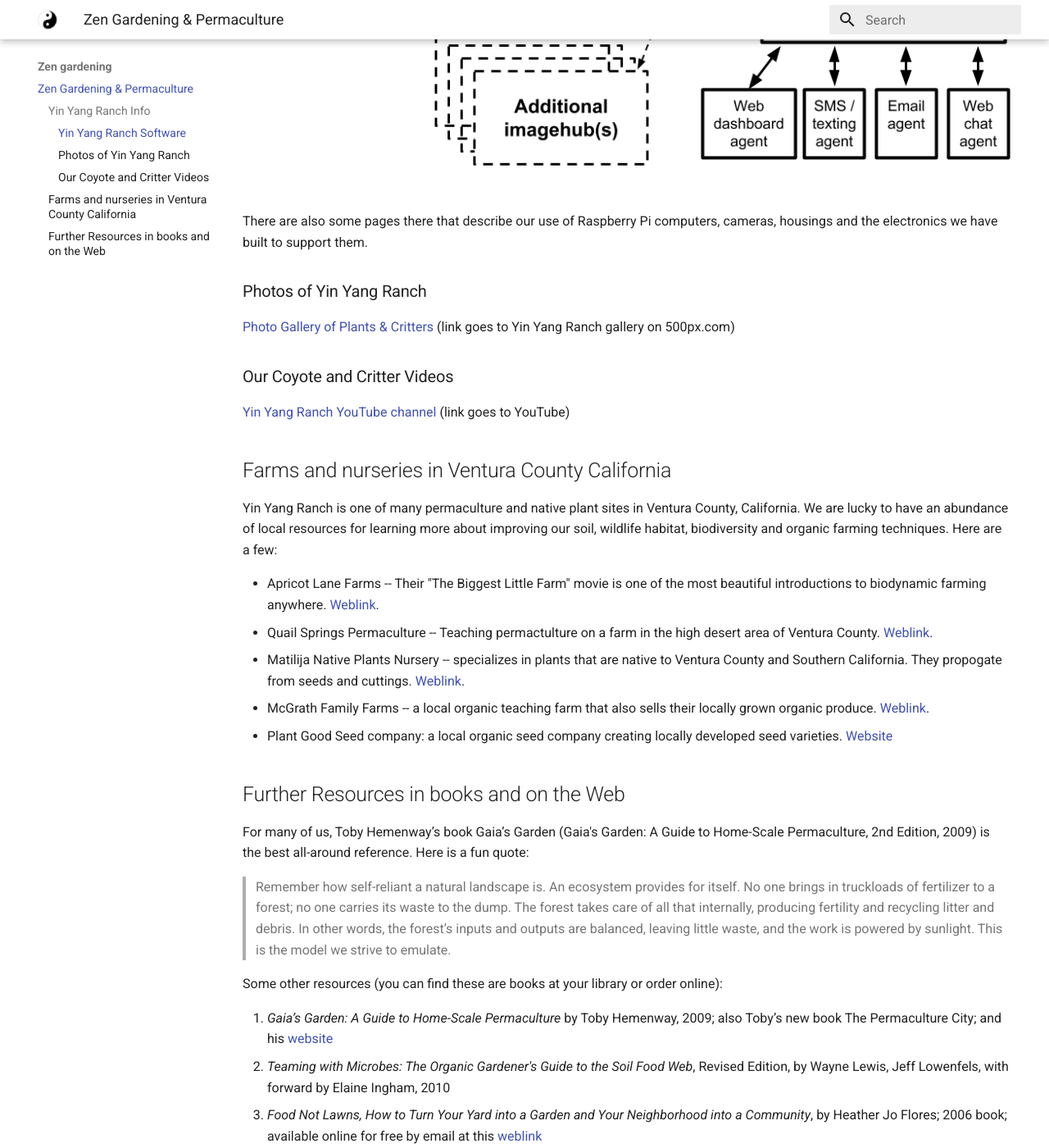
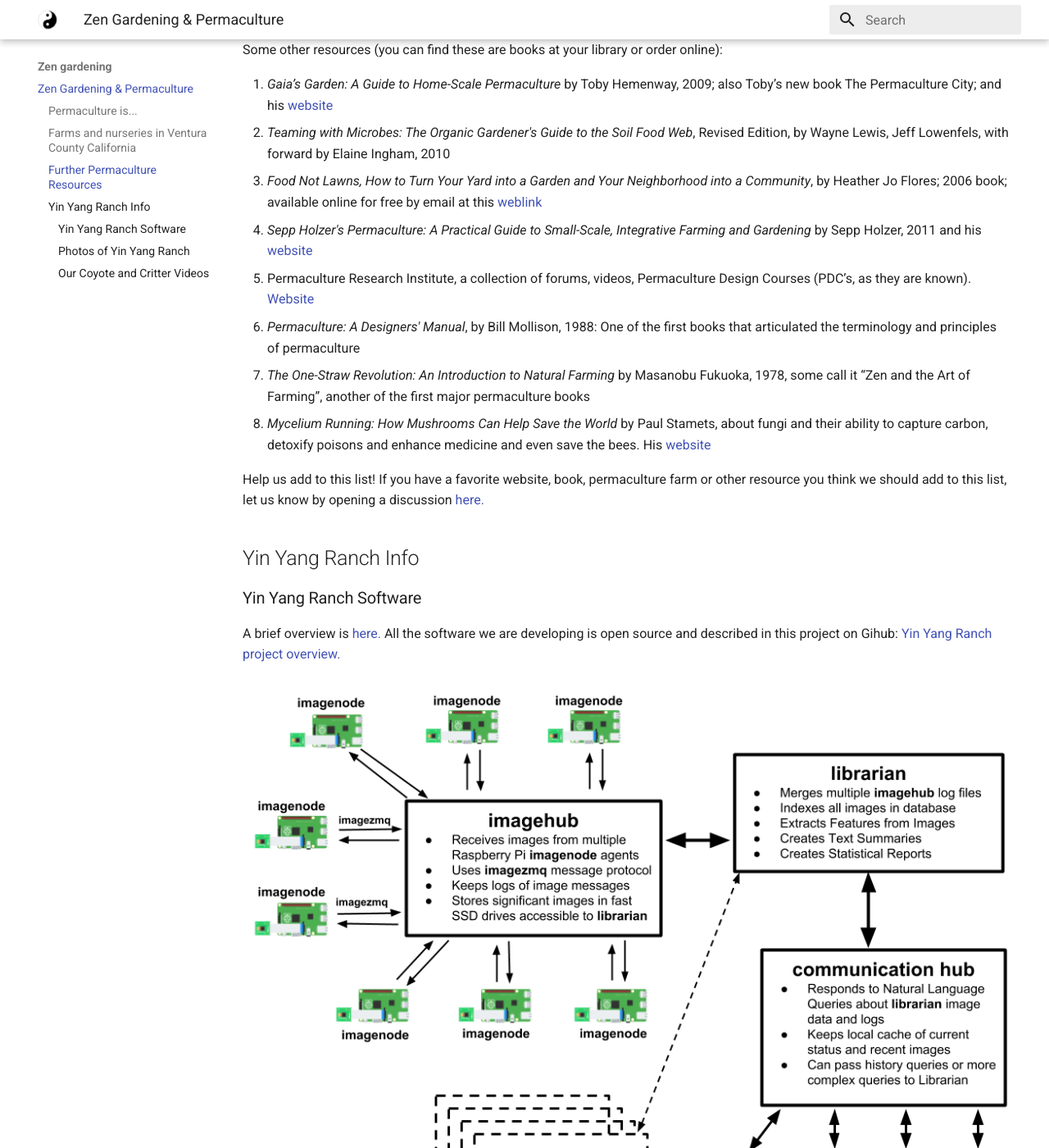
Before and after one commit to jeffbass/com-yin-yang-ranch, an MkDocs documentation site: the page built from docs/zen-gardening/index.md, in a window 1280 px wide and 1400 px high, scrolled down 1061 px. Shown: the whole window at 82% size. Built offline with MkDocs 1.6.1 and Material for MkDocs 9.7.7, drawn with Linux system fonts in a browser that asks for light colours; some of the changed text lies outside the part shown.

Commit message:
Content edits

```diff
--- a/docs/zen-gardening/index.md
+++ b/docs/zen-gardening/index.md
@@ -1,4 +1,6 @@
 # Zen Gardening & Permaculture
+
+## Permaculture is...
 
 "Permaculture is a Revolution Disguised as Organic Gardening". Those of involved with
 Permaculture are trying to leave the land, its plants and its animals in better health
@@ -7,26 +9,6 @@
 
 For a brief permaculture overview, the Wikipedia article on Permaculture is a
 good place to start: [Permaculture on Wikipedia](https://en.wikipedia.org/wiki/Permaculture)
-
-## Yin Yang Ranch Info
-
-### Yin Yang Ranch Software
-
-A brief overview is [here.](../yyr-Software/index.md) All the software we are developing is open source and described in this project on Gihub:
-[Yin Yang Ranch project overview.](https://github.com/jeffbass/yin-yang-ranch)
-
-![Design Drawing](../images/CVpipeline.png)
-
-There are also some pages there that describe our use of Raspberry Pi computers,
-cameras, housings and the electronics we have built to support them.
-
-### Photos of Yin Yang Ranch
-
-[Photo Gallery of Plants & Critters](https://500px.com/manager?view=galleries&user=jh5fhk5zvk&slug=yin-yang-ranch-plants-and-critters) (link goes to Yin Yang Ranch gallery on 500px.com)
-
-### Our Coyote and Critter Videos
-
-[Yin Yang Ranch YouTube channel](https://youtube.com/@yinyangranch-h1p?si=e-VBOir_jqmnMndN) (link goes to YouTube)
 
 ## Farms and nurseries in Ventura County California
 
@@ -47,7 +29,7 @@
 - Plant Good Seed company: a local organic seed company creating locally developed seed
   varieties. [Website](https://www.plantgoodseed.com/)
 
-## Further Resources in books and on the Web
+## Further Permaculture Resources
 
 For many of us, Toby Hemenway’s book Gaia’s Garden (Gaia's Garden: A Guide to Home-Scale Permaculture, 2nd Edition, 2009) is the best all-around reference. Here is a fun quote:
 
@@ -69,3 +51,23 @@
 Help us add to this list! If you have a favorite website, book, permaculture
 farm or other resource you think we should add to this list, let us know by
 opening a discussion [here.](https://github.com/jeffbass/com-yin-yang-ranch/discussions)
+
+## Yin Yang Ranch Info
+
+### Yin Yang Ranch Software
+
+A brief overview is [here.](../yyr-Software/index.md) All the software we are developing is open source and described in this project on Gihub:
+[Yin Yang Ranch project overview.](https://github.com/jeffbass/yin-yang-ranch)
+
+![Design Drawing](../images/CVpipeline.png)
+
+There are also some pages there that describe our use of Raspberry Pi computers,
+cameras, housings and the electronics we have built to support them.
+
+### Photos of Yin Yang Ranch
+
+[Photo Gallery of Plants & Critters](https://500px.com/manager?view=galleries&user=jh5fhk5zvk&slug=yin-yang-ranch-plants-and-critters) (link goes to Yin Yang Ranch gallery on 500px.com)
+
+### Our Coyote and Critter Videos
+
+[Yin Yang Ranch YouTube channel](https://youtube.com/@yinyangranch-h1p?si=e-VBOir_jqmnMndN) (link goes to YouTube)
```
Also changed, not shown: docs/local-wildlife/index.md (+1 -1 lines).
